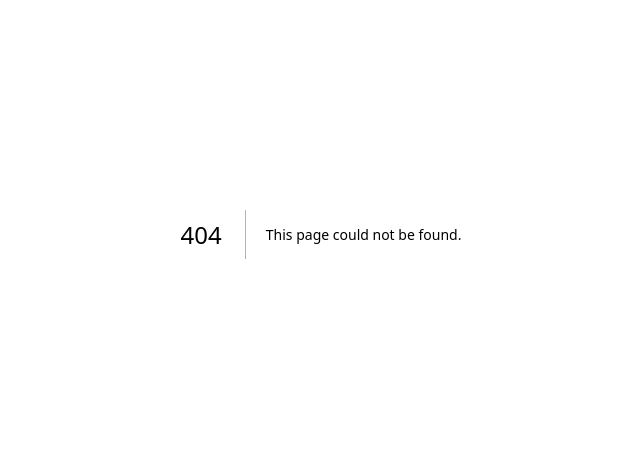
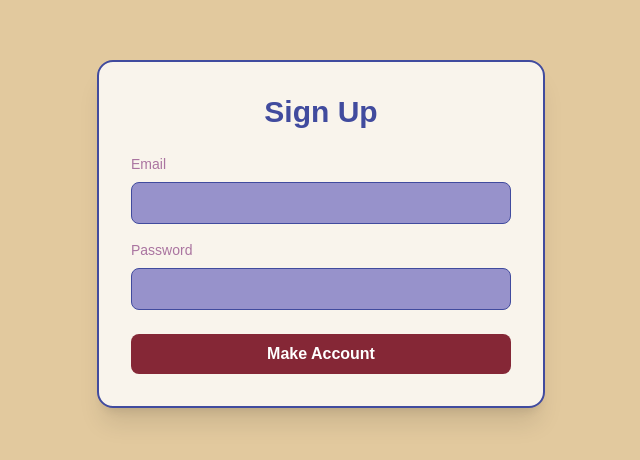
Before and after one commit to shiori0208/NextJS-Project, a Next.js app: page /signup in a window 1280 px wide. Before the commit this address had no page. Shown: the part 166-626 px from the top of the page, without its empty margins (319-959 px from the left). Built offline with nearby package versions, Linux system fonts and the light colour scheme.

Commit message:
added a sign up page...

```diff
--- /dev/null
+++ b/src/app/signup/page.tsx
@@ -0,0 +1,33 @@
+export default function SignUpPage() {
+    return (
+       <div className="min-h-screen flex items-center justify-center bg-[#E2C99E]">
+  <div className="bg-[#FFF]/80 rounded-2xl shadow-xl p-8 w-full max-w-md border-2 border-[#414B9E]">
+    <h1 className="text-3xl font-bold text-center text-[#414B9E] mb-6">Sign Up</h1>
+    <form>
+      <div className="mb-4">
+        <label className="block text-sm text-[#AA74A0] mb-2" htmlFor="email">Email</label>
+        <input
+          className="w-full px-4 py-2 rounded-lg bg-[#9792CB] border border-[#414B9E] text-[#414B9E] placeholder-[#AA74A0] focus:outline-none focus:ring-2 focus:ring-[#414B9E] transition"
+          type="email"
+          id="email"
+          required />
+      </div>
+      <div className="mb-6">
+        <label className="block text-sm text-[#AA74A0] mb-2" htmlFor="password">Password</label>
+        <input
+          className="w-full px-4 py-2 rounded-lg bg-[#9792CB] border border-[#414B9E] text-[#414B9E] placeholder-[#AA74A0] focus:outline-none focus:ring-2 focus:ring-[#414B9E] transition"
+          type="password"
+          id="password"
+          required />
+      </div>
+      <button
+        type="submit"
+        className="w-full py-2 bg-[#852736] hover:bg-[#AA74A0] text-white font-semibold rounded-lg transition">
+        Make Account
+      </button>
+    </form>
+  </div>
+</div>
+
+    )
+}
```
